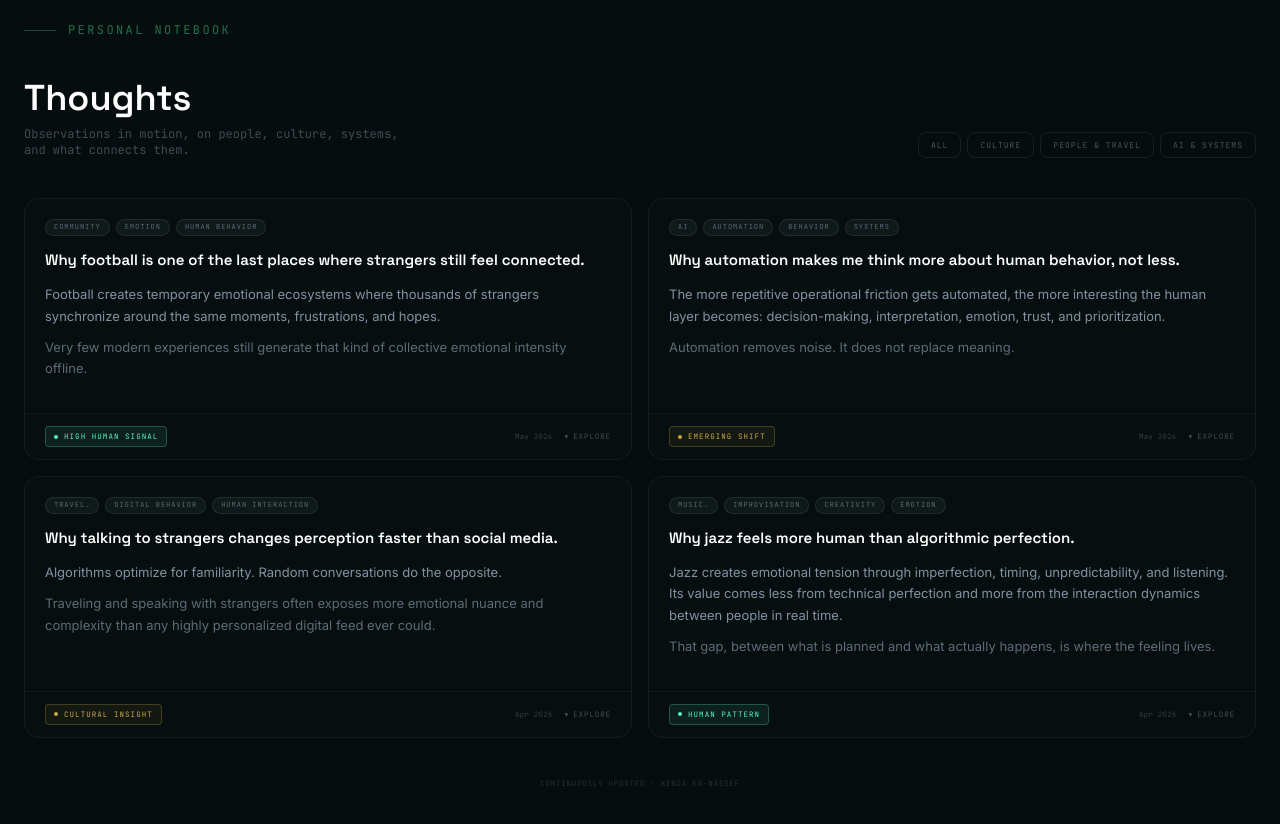
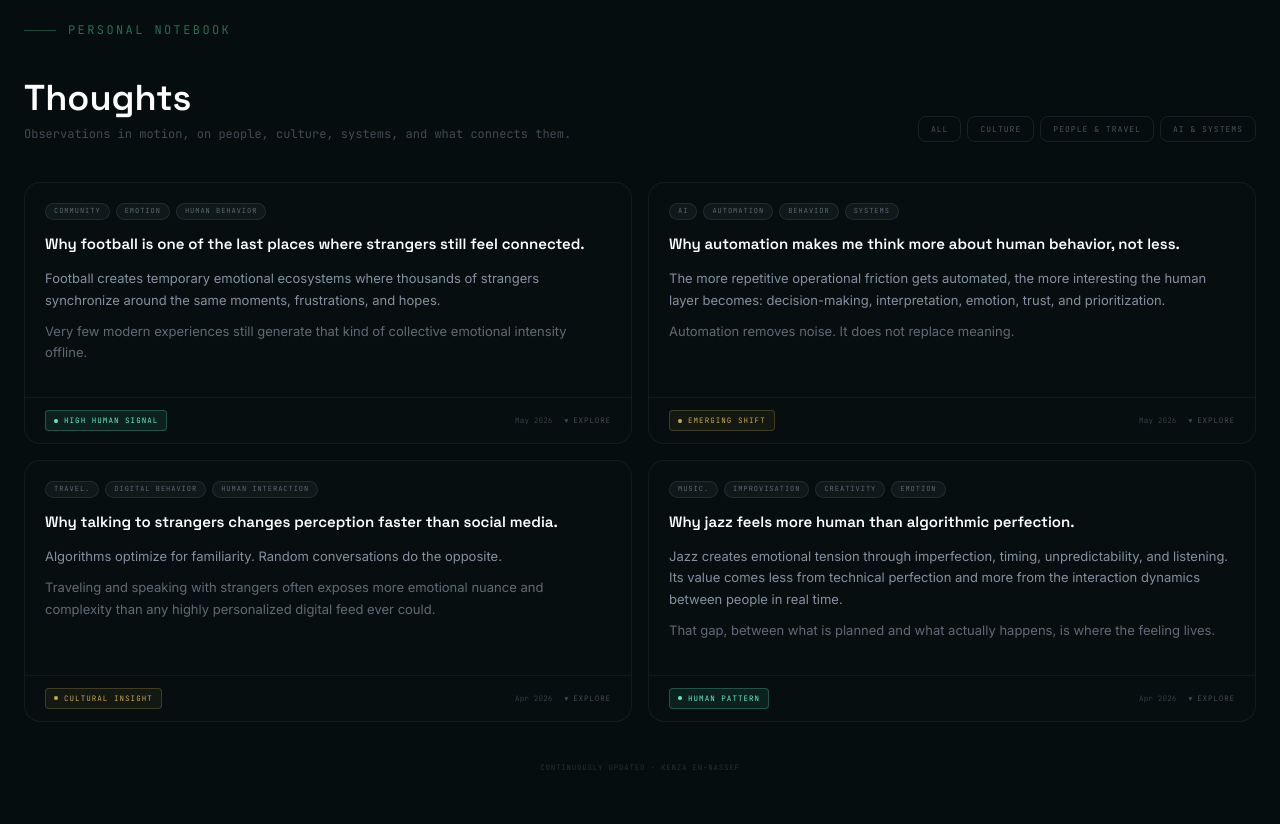
Before and after one commit to knouzz/portfolio-kenza, a React (Vite) app: page / in a window 1280 px wide. Shown: the part 4660-5484 px from the top of the page. Built offline with nearby package versions, Linux system fonts and the light colour scheme.

Commit message:
Force Thoughts subtitle to single line on desktop
Co-Authored-By: Claude Sonnet 4.6 <noreply@anthropic.com>

```diff
--- a/src/components/Thoughts.jsx
+++ b/src/components/Thoughts.jsx
@@ -221,7 +221,7 @@ export default function Thoughts() {
               {lang === 'en' ? 'Thoughts' : 'Réflexions'}
             </h2>
             <p
-              className={`font-mono text-xs mt-2 max-w-sm opacity-0 ${inView ? 'reveal-up' : ''}`}
+              className={`font-mono text-xs mt-2 md:whitespace-nowrap opacity-0 ${inView ? 'reveal-up' : ''}`}
               style={{ animationDelay: '200ms', color: 'rgba(154,168,188,0.40)' }}
             >
               {lang === 'en'
```
